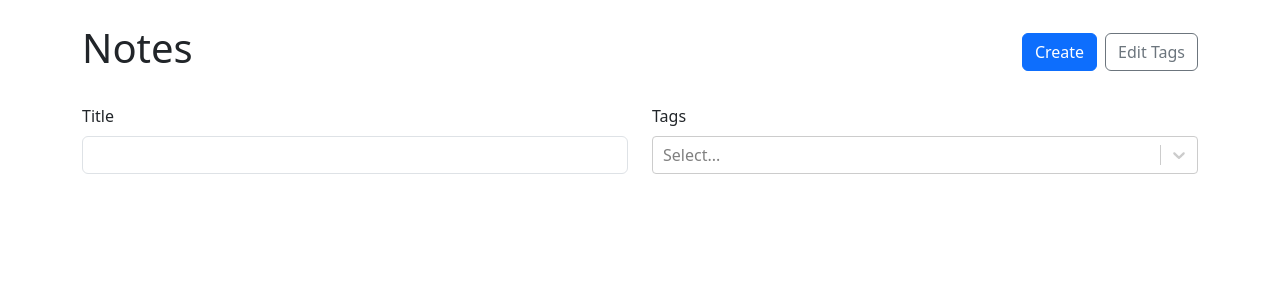
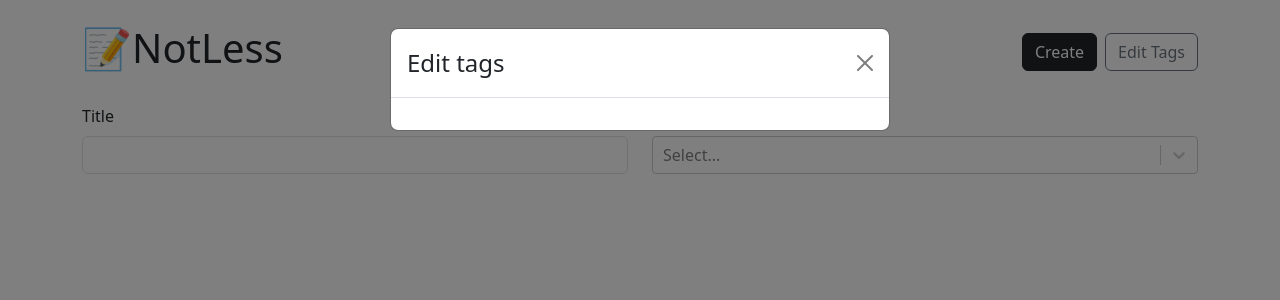
Before and after one commit to On1zuma/Notless, a React (Vite) app: page / in a window 1280 px wide. Both pictures are taken after a click on the button "Edit Tags". Shown: the top 300 px of the page. Built offline with nearby package versions, Linux system fonts and the light colour scheme.

Commit message:
feat: edit tags

```diff
--- a/src/App.tsx
+++ b/src/App.tsx
@@ -3,87 +3,130 @@
 import { NewNote } from "./NewNote";
 import "bootstrap/dist/css/bootstrap.min.css";
 import { useLocalStorage } from "./useLocalStorage";
-import { useMemo } from "react"
-import { v4 as uuidV4} from "uuid"
+import { useMemo } from "react";
+import { v4 as uuidV4 } from "uuid";
 import { NoteList } from "./NoteList";
 import { NoteLayout } from "./NoteLayout";
 import { Note } from "./Note";
 import { EditNote } from "./EditNote";
 
 export type Note = {
-  id: string
-} & NoteData
+  id: string;
+} & NoteData;
 
 export type RawNote = {
-  id: string
-} & RawNoteData
+  id: string;
+} & RawNoteData;
 
 export type RawNoteData = {
-  title: string
-  markdown: string
-  tagIds: string[]
-}
+  title: string;
+  markdown: string;
+  tagIds: string[];
+};
 
 export type NoteData = {
-  title: string
-  markdown: string
-  tags: Tag[]
-}
+  title: string;
+  markdown: string;
+  tags: Tag[];
+};
 
 export type Tag = {
-  id: string
-  label: string
-}
+  id: string;
+  label: string;
+};
 
 function App() {
   const [notes, setNotes] = useLocalStorage<RawNote[]>("NOTES", []);
   const [tags, setTags] = useLocalStorage<Tag[]>("TAGS", []);
 
   const notesWithTags = useMemo(() => {
-    return notes.map(note => {
-      return { ...note, tags: tags.filter(tag => note.tagIds.includes(tag.id))}
-    })
-  }, [notes, tags])
+    return notes.map((note) => {
+      return {
+        ...note,
+        tags: tags.filter((tag) => note.tagIds.includes(tag.id)),
+      };
+    });
+  }, [notes, tags]);
 
-  function onCreateNote({tags, ...data}: NoteData){
-    setNotes(prevNotes => {
-      return [...prevNotes, {...data, id: uuidV4(), tagIds: tags.map(tag => tag.id)}]
-    })
+  function onCreateNote({ tags, ...data }: NoteData) {
+    setNotes((prevNotes) => {
+      return [
+        ...prevNotes,
+        { ...data, id: uuidV4(), tagIds: tags.map((tag) => tag.id) },
+      ];
+    });
   }
 
-  function onUpdateNote(id : string, {tags, ...data}: NoteData){
-    setNotes(prevNotes => {
-      return prevNotes.map(note => {
-        if(note.id === id) {
-          return {...note, ...data, tagIds: tags.map(tag => tag.id)}
-
-        }
-        else {
+  function onUpdateNote(id: string, { tags, ...data }: NoteData) {
+    setNotes((prevNotes) => {
+      return prevNotes.map((note) => {
+        if (note.id === id) {
+          return { ...note, ...data, tagIds: tags.map((tag) => tag.id) };
+        } else {
           return note;
         }
-      })
-    })
+      });
+    });
   }
 
-  function addTag(tag: Tag){
-    setTags(prev => [...prev, tag])
+  function addTag(tag: Tag) {
+    setTags((prev) => [...prev, tag]);
   }
 
-  function onDeleteNote(id: string){
-    setNotes(preNotes => {
-      return preNotes.filter(note => note.id !== id)
-    })
+  function onDeleteNote(id: string) {
+    setNotes((preNotes) => {
+      return preNotes.filter((note) => note.id !== id);
+    });
+  }
+
+  function updateTag(id: string, label: string) {
+    setTags((prevTags) => {
+      return prevTags.map((tag) => {
+        if (tag.id === id) {
+          return { ...tag, label };
+        } else {
+          return tag;
+        }
+      });
+    });
+  }
+
+  function deleteTag(id: string) {
+    setTags((preTags) => {
+      return preTags.filter((tag) => tag.id !== id);
+    });
   }
 
   return (
     <Container className="my-4">
       <Routes>
-        <Route path="/" element={<NoteList notes={notesWithTags} availableTags={tags}/>} />
-        <Route path="/new" element={<NewNote onSubmit={onCreateNote} onAddTag={addTag} availableTags={tags} />} />
+        <Route
+          path="/"
+          element={<NoteList notes={notesWithTags} availableTags={tags} onUpdateTag={updateTag} onDeleteTag={deleteTag} />}
+        />
+        <Route
+          path="/new"
+          element={
+            <NewNote
+              onSubmit={onCreateNote}
+              onAddTag={addTag}
+              availableTags={tags}
+            />
+          }
+        />
 
-        <Route path="/:id" element={<NoteLayout notes={notesWithTags} /> }>
-          <Route index element={<Note onDelete={onDeleteNote}/>} />
-          <Route path="edit" element={<EditNote onSubmit={onUpdateNote} onAddTag={addTag} availableTags={tags}/>} />
+        <Route path="/:id" element={<NoteLayout notes={notesWithTags} />}>
+          <Route index element={<Note onDelete={onDeleteNote} />} />
+          <Route
+            path="edit"
+            element={
+              <EditNote
+                onSubmit={onUpdateNote}
+                onAddTag={addTag}
+                availableTags={tags}
+              />
+            }
+          />
         </Route>
         <Route path="*" element={<Navigate to="/" />} />
       </Routes>
--- a/src/Note.tsx
+++ b/src/Note.tsx
@@ -29,7 +29,7 @@
         <Col xs="auto">
           <Stack gap={2} direction="horizontal">
             <Link to={`/${note.id}/edit`}>
-              <Button variant="primary">Edit</Button>
+              <Button variant="dark">Edit</Button>
             </Link>
             <Button
               // onClick={() => setEditTagsModalIsOpen(true)}
--- a/src/NoteList.tsx
+++ b/src/NoteList.tsx
@@ -1,63 +1,78 @@
-import { useMemo, useState } from "react"
+import { useMemo, useState } from "react";
 import {
   Badge,
   Button,
   Card,
   Col,
   Form,
+  Modal,
   Row,
   Stack,
-} from "react-bootstrap"
-import { Link } from "react-router-dom"
-import ReactSelect from "react-select"
-import { Tag } from "./App"
-import styles from "./NoteList.module.css"
+} from "react-bootstrap";
+import { Link } from "react-router-dom";
+import ReactSelect from "react-select";
+import { Tag } from "./App";
+import styles from "./NoteList.module.css";
 
 type SimplifiedNote = {
-  tags: Tag[]
-  title: string
-  id: string
-}
+  tags: Tag[];
+  title: string;
+  id: string;
+};
 
 type NoteListProps = {
-  availableTags: Tag[]
-  notes: SimplifiedNote[]
-}
+  availableTags: Tag[];
+  notes: SimplifiedNote[];
+  onUpdateTag: (id: string, label: string) => void;
+  onDeleteTag: (id: string) => void;
+};
+
+type EditTagsModalProps = {
+  show: boolean;
+  availableTags: Tag[];
+  handleClose: () => void;
+  onUpdateTag: (id: string, label: string) => void;
+  onDeleteTag: (id: string) => void;
+};
 
 export function NoteList({
   availableTags,
   notes,
-
+  onDeleteTag,
+  onUpdateTag,
 }: NoteListProps) {
-  const [selectedTags, setSelectedTags] = useState<Tag[]>([])
-  const [title, setTitle] = useState("")
+  const [selectedTags, setSelectedTags] = useState<Tag[]>([]);
+  const [title, setTitle] = useState("");
+  const [editTagsModalIsOpen, setEditTagsModalIsOpen] = useState(false);
 
   const filteredNotes = useMemo(() => {
-    return notes.filter(note => {
+    return notes.filter((note) => {
       return (
         (title === "" ||
           note.title.toLowerCase().includes(title.toLowerCase())) &&
         (selectedTags.length === 0 ||
-          selectedTags.every(tag =>
-            note.tags.some(noteTag => noteTag.id === tag.id)
+          selectedTags.every((tag) =>
+            note.tags.some((noteTag) => noteTag.id === tag.id)
           ))
-      )
-    })
-  }, [title, selectedTags, notes])
+      );
+    });
+  }, [title, selectedTags, notes]);
 
   return (
     <>
       <Row className="align-items-center mb-4">
         <Col>
-          <h1>Notes</h1>
+          <h1 className="font-weight-bold">
+            📝NotLess
+          </h1>
         </Col>
         <Col xs="auto">
           <Stack gap={2} direction="horizontal">
             <Link to="/new">
-              <Button variant="primary">Create</Button>
+              <Button variant="dark">Create</Button>
             </Link>
             <Button
-              // onClick={() => setEditTagsModalIsOpen(true)}
+              onClick={() => setEditTagsModalIsOpen(true)}
               variant="outline-secondary"
             >
               Edit Tags
@@ -73,7 +88,7 @@
               <Form.Control
                 type="text"
                 value={title}
-                onChange={e => setTitle(e.target.value)}
+                onChange={(e) => setTitle(e.target.value)}
               />
             </Form.Group>
           </Col>
@@ -81,18 +96,18 @@
             <Form.Group controlId="tags">
               <Form.Label>Tags</Form.Label>
               <ReactSelect
-                value={selectedTags.map(tag => {
-                  return { label: tag.label, value: tag.id }
+                value={selectedTags.map((tag) => {
+                  return { label: tag.label, value: tag.id };
                 })}
-                options={availableTags.map(tag => {
-                  return { label: tag.label, value: tag.id }
+                options={availableTags.map((tag) => {
+                  return { label: tag.label, value: tag.id };
                 })}
-                onChange={tags => {
+                onChange={(tags) => {
                   setSelectedTags(
-                    tags.map(tag => {
-                      return { label: tag.label, id: tag.value }
+                    tags.map((tag) => {
+                      return { label: tag.label, id: tag.value };
                     })
-                  )
+                  );
                 }}
                 isMulti
               />
@@ -101,14 +116,21 @@
         </Row>
       </Form>
       <Row xs={1} sm={2} lg={3} xl={4} className="g-3">
-        {filteredNotes.map(note => (
+        {filteredNotes.map((note) => (
           <Col key={note.id}>
             <NoteCard id={note.id} title={note.title} tags={note.tags} />
           </Col>
         ))}
       </Row>
+      <EditTagsModal
+        onUpdateTag={onUpdateTag}
+        onDeleteTag={onDeleteTag}
+        show={editTagsModalIsOpen}
+        handleClose={() => setEditTagsModalIsOpen(false)}
+        availableTags={availableTags}
+      />
     </>
-  )
+  );
 }
 
 function NoteCard({ id, title, tags }: SimplifiedNote) {
@@ -130,7 +152,7 @@
               direction="horizontal"
               className="justify-content-center flex-wrap"
             >
-              {tags.map(tag => (
+              {tags.map((tag) => (
                 <Badge className="text-truncate" key={tag.id}>
                   {tag.label}
                 </Badge>
@@ -140,5 +162,46 @@
         </Stack>
       </Card.Body>
     </Card>
-  )
+  );
 }
+
+function EditTagsModal({
+  availableTags,
+  show,
+  handleClose,
+  onDeleteTag,
+  onUpdateTag,
+}: EditTagsModalProps) {
+  return (
+    <Modal show={show} onHide={handleClose}>
+      <Modal.Header closeButton>
+        <Modal.Title>Edit tags</Modal.Title>
+      </Modal.Header>
+      <Modal.Body>
+        <Form>
+          <Stack gap={2}>
+            {availableTags.map((tag) => (
+              <Row key={tag.id}>
+                <Col>
+                  <Form.Control
+                    type="text"
+                    value={tag.label}
+                    onChange={(e) => onUpdateTag(tag.id, e.target.value)}
+                  />
+                </Col>
+                <Col xs="auto">
+                  <Button
+                    variant="outline-danger"
+                    onClick={() => onDeleteTag(tag.id)}
+                  >
+                    &times;
+                  </Button>
+                </Col>
+              </Row>
+            ))}
+          </Stack>
+        </Form>
+      </Modal.Body>
+    </Modal>
+  );
+}
```
